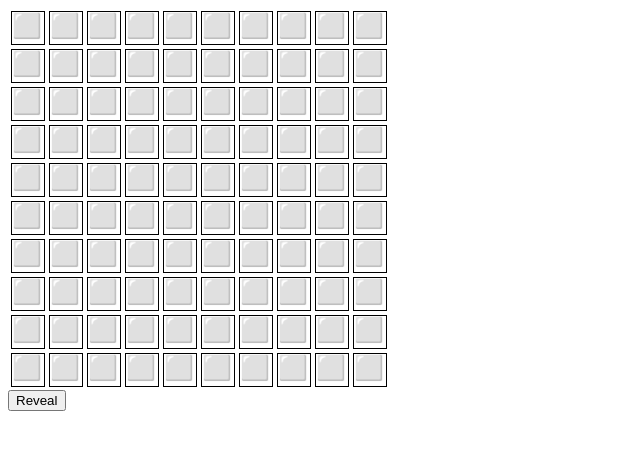
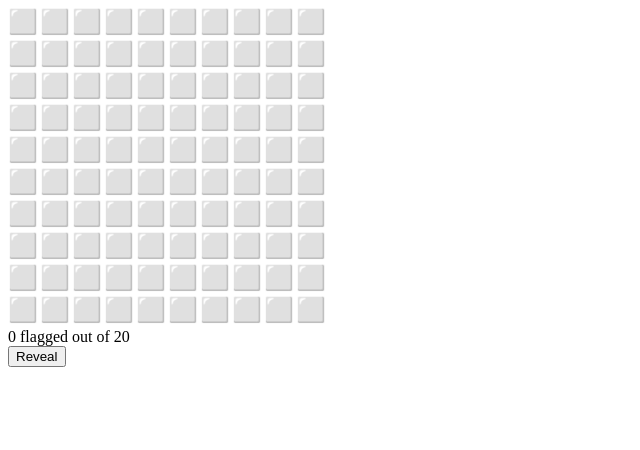
Before and after one commit to andrew-t/mines, a plain HTML site: page index.html in a window 1280 px wide. Shown: the whole page, without its empty margins (0-640 px from the left). Drawn offline with Linux system fonts and the light colour scheme.

Commit message:
Flag counter

```diff
--- a/grid.js
+++ b/grid.js
@@ -7,8 +7,12 @@ export default class Grid extends HTMLElement {
 		this.width = parseInt(this.getAttribute('width'), 10);
 		this.height = parseInt(this.getAttribute('height'), 10);
 		this.mineCount = parseInt(this.getAttribute('mines'), 10);
-		this.innerHTML = `<table><tbody></tbody></table>`;
-		const tbody = this.querySelector('tbody');
+		this.innerHTML = `
+			<table><tbody></tbody></table>
+			<div><span id="flagged">0</span> flagged out of ${this.mineCount}</div>
+		`;
+		const tbody = this.querySelector('tbody'),
+			flaggedSpan = this.querySelector('#flagged');
 		this.cells = [];
 		for (let y = 0; y < this.height; ++y) {
 			const row = this.cells[y] = [],
@@ -24,6 +28,10 @@ export default class Grid extends HTMLElement {
 				cell.addEventListener('contextmenu', e => {
 					e.preventDefault();
 					cell.flagged = !cell.flagged;
+					let f = 0;
+					for (const cell of this.allCells())
+						if (cell.flagged) ++f;
+					flaggedSpan.innerHTML = f;
 				});
 				cell.addEventListener('click', e => {
 					e.preventDefault();
@@ -31,10 +39,10 @@ export default class Grid extends HTMLElement {
 						return;
 					if (cell.revealed) {
 						let n = 0;
-						for (const neighbour of this.neighbourCells(x, y))
+						for (const neighbour of this.neighbourCells(cell))
 							if (neighbour.flagged) ++n;
 						if (n == cell.number)
-							for (const neighbour of this.neighbourCells(x, y))
+							for (const neighbour of this.neighbourCells(cell))
 								if (!neighbour.flagged)
 									this.reveal(neighbour);
 						else console.log(`Not revealing as number is ${cell.number} but only ${n} flags`, cell);
@@ -60,6 +68,7 @@ export default class Grid extends HTMLElement {
 			|| { knownSafe: true };
 	}
 
+	// todo: collapse into neighbourCells?
 	*neighbours(x, y) {
 		for (let dx = -1; dx < 2; ++dx)
 			for (let dy = -1; dy < 2; ++dy)
@@ -70,8 +79,8 @@ export default class Grid extends HTMLElement {
 				}
 	}
 
-	*neighbourCells(x, y) {
-		for (const [nx, ny] of this.neighbours(x, y))
+	*neighbourCells(cell) {
+		for (const [nx, ny] of this.neighbours(cell.x, cell.y))
 			yield this.cell(nx, ny);
 	}
 
@@ -91,7 +100,7 @@ export default class Grid extends HTMLElement {
 				cell.gameOver = true;
 		}
 		else if (cell.number == 0)
-			for (const n of this.neighbourCells(cell.x, cell.y))
+			for (const n of this.neighbourCells(cell))
 				this.reveal(n);
 	}
 
@@ -105,14 +114,14 @@ export default class Grid extends HTMLElement {
 		shuffle(candidates);
 		candidates.forEach((cell, i) => cell.tentativeMine = i < minesLeft);
 
-		for (let x = 0; x < this.width; ++x)
-			for (let y = 0; y < this.height; ++y) {
-				let n = 0;
-				for (const cell of this.neighbourCells(x, y))
-					if (cell.knownMine || cell.tentativeMine)
-						++n;
-				this.cell(x, y).number = n;
-			}
+		// update numbers:
+		for (const cell of this.allCells()) {
+			let n = 0;
+			for (const neighbour of this.neighbourCells(cell))
+				if (neighbour.knownMine || neighbour.tentativeMine)
+					++n;
+			cell.number = n;
+		}
 	}
 
 }
--- a/style.css
+++ b/style.css
@@ -1,9 +1,22 @@
+table {
+	border-collapse: collapse;
+}
+
+td {
+	padding: 0;
+	margin: 0;
+}
+
 mines-cell {
 	width: 32px;
 	height: 32px;
-	border: 1px solid black;
 	font-size: 24px;
 	display: inline-block;
+	transition: all 200ms;
+}
+
+mines-cell::hover {
+	background-color: #ddd;
 }
 
 mines-grid {
```
